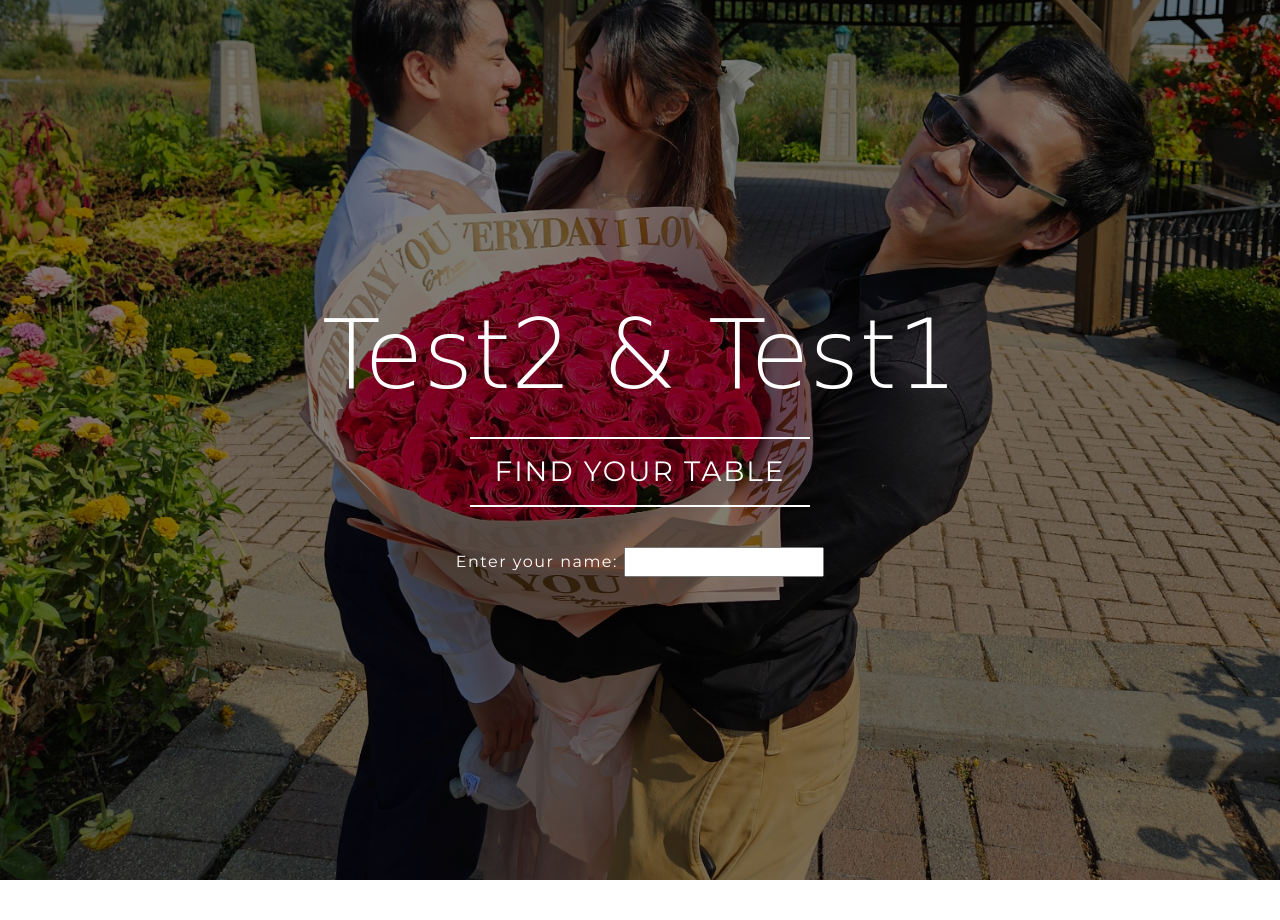
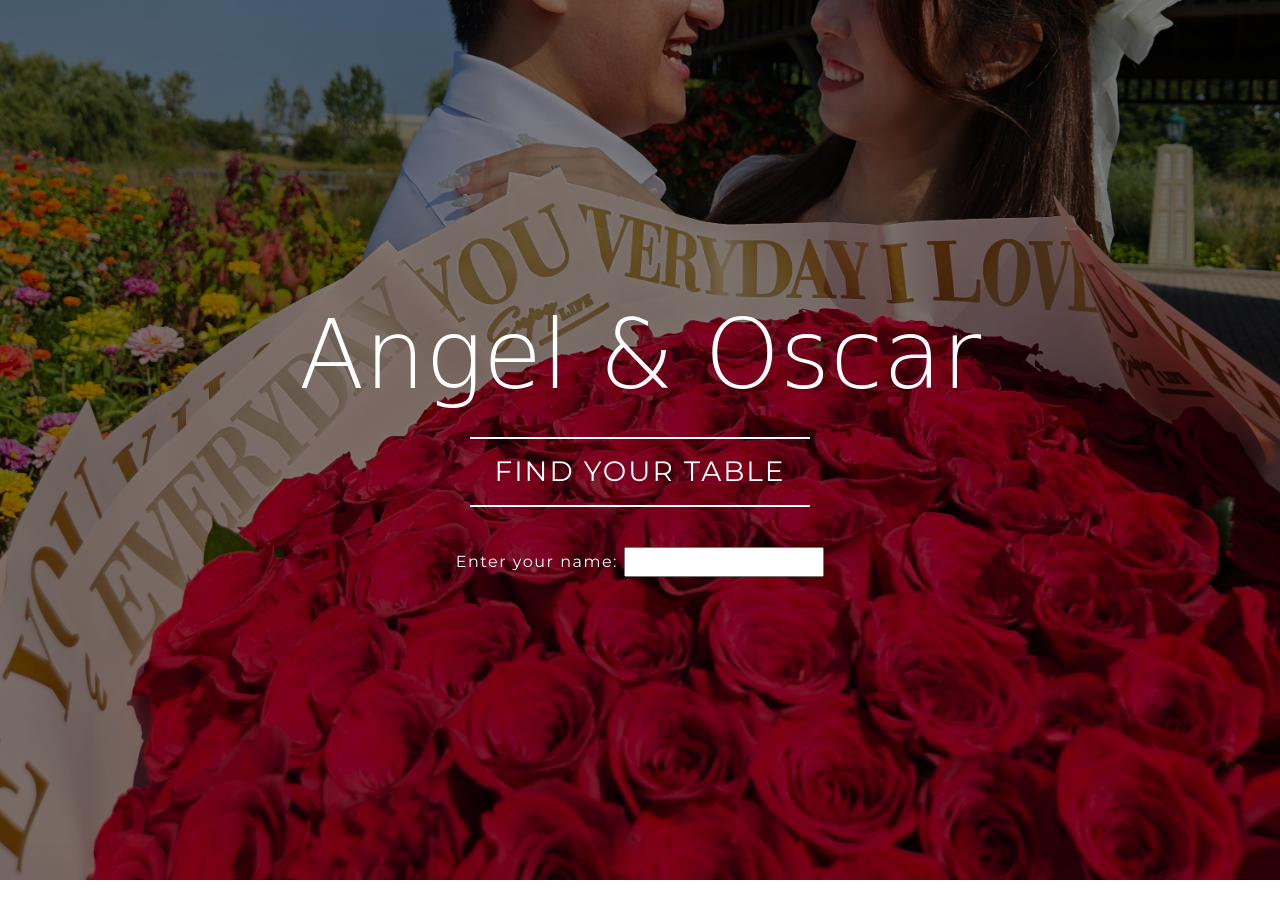
Before and after one commit to joshwong382/wedding, a PHP site: page / in a window 1280 px wide. Shown: the top 920 px of the page. Run offline with PHP 8.4, Linux system fonts and the light colour scheme; some libraries are stand-ins or nearby versions; some web fonts are replaced.

Commit message:
Test changes for jpg. and small text changes

```diff
--- a/index.php
+++ b/index.php
@@ -2,15 +2,15 @@
 
 $FF_PAGE_ENABLED = true;
 
-$name_groom = "Test1";
-$name_bride = "Test2";
-$img_carousel1 = "20240914_114409_cori_carrying.jpg";
+$name_groom = "Oscar";
+$name_bride = "Angel";
+$img_carousel1 = "roses.jpg";
 $img_menu_cover = "menu-cover.png";
 $img_menu_bot = "menu-bot.png";
 
-$support_name = "Joshua Wong";
+$support_name = "Joshua Wong & K2";
 $support_email = "joshua@josh-wong.net";
-$support_domain = "https://wedding.josh-wong.net/test";
+$support_domain = "https://wedding.josh-wong.net";
 
 ?>
 
```
Also changed, not shown: favicon.ico, img/roses.jpg (added).
